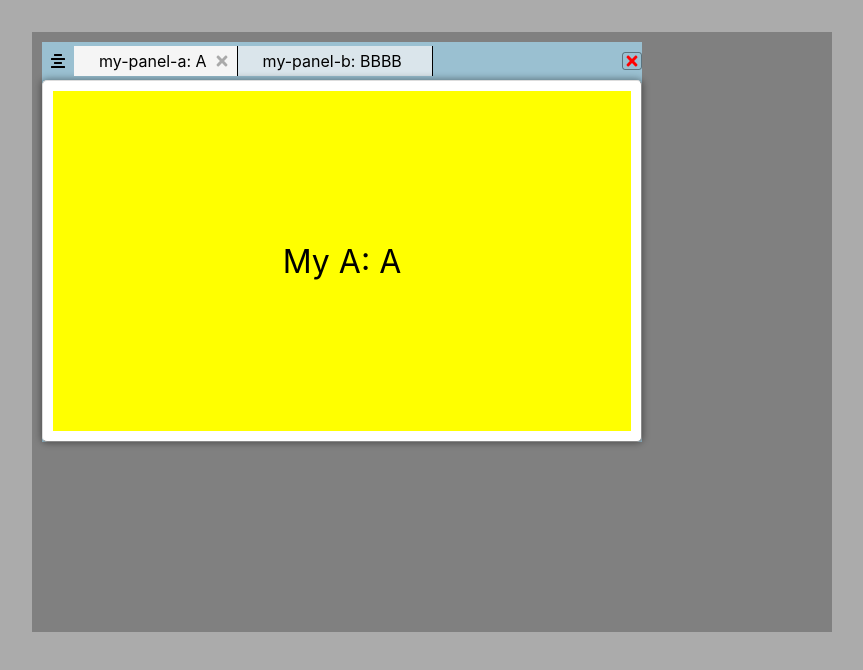
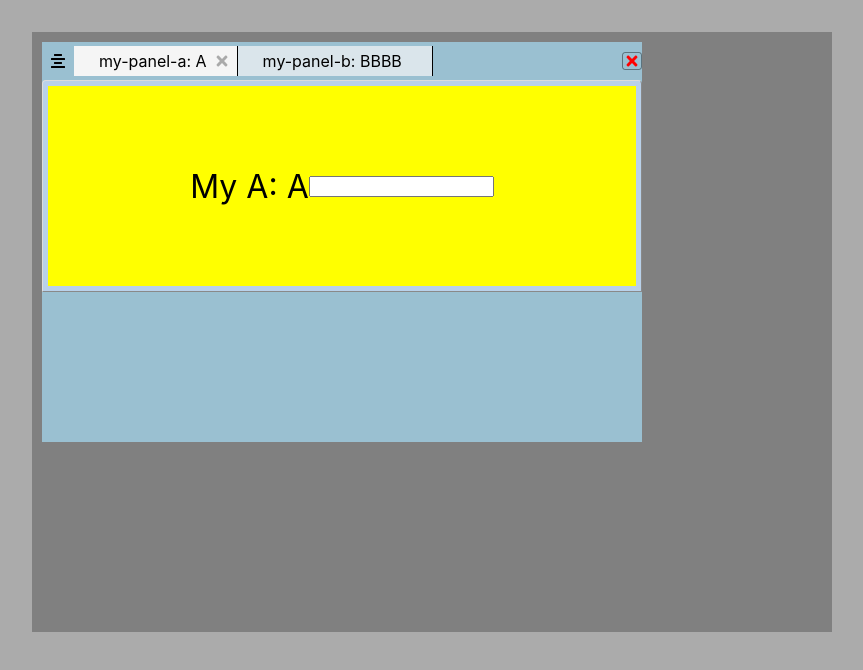
Before and after one commit to opowell/appfr, a Vue app: page / in a window 1280 px wide. Shown: the top 670 px of the page, without its empty margins (208-1071 px from the left). Built offline with nearby package versions, Linux system fonts and the light colour scheme.

Commit message:
remove duplication

```diff
--- a/src/components/AppfrPanel.vue
+++ b/src/components/AppfrPanel.vue
@@ -3,52 +3,20 @@
       v-if="panel.children"
       :style="styleObj"
       class='appfr-panel'
-      @mousedown.left.stop.prevent='clickWindow($event)'
+      @mousedown.left.stop='clickWindow($event)'
     >
       <!-- FLEX CHILDREN -->
       <div
-        v-if="panel.display === 'flex'"
         style='display: flex; flex: 1 1 auto; flex-direction: column;'
-      >
-        <appfr-panel-header
-          style="flex: 0 0 auto"
-          :rootPanel="rootPanel"
-          :title="title(panel)"
-          :menu="menu"
-          @close="close"
-        />
-        <div :style='flexStyleObj'>
-          <template v-for="(childPanel, index) in panel.children">
-            <appfr-panel
-              :panel="childPanel"
-              :key="childPanel.id"
-              :isLastPanel='index === panel.children.length - 1'
-              :parentPanel='panel'
-              :indexOnParent='index'
-              class='area flex-child'
-            />
-            <div
-              class="adjuster"
-              v-if="index < panel.children.length - 1"
-              :key="'adjuster' + index"
-              :style='adjusterStyle'
-              @mousedown.left.stop.prevent='startAdjust(childPanel, $event)'
-            />
-          </template>
-        </div>
-      </div>
-      <!-- TABS CHILDREN -->
-      <div
-        v-else-if="panel.display === 'tabs'"
-        style='display: flex; flex-direction: column; flex: 1 1 auto'
       >
         <appfr-panel-header
           style="flex: 0 0 auto"
           :rootPanel="rootPanel"
           :menu="menu"
           @close="close"
+          id='tabs-header'
         >
-          <template v-slot:title>
+          <template v-slot:title v-if="panel.display === 'tabs'">
             <span
               v-for='(childPanel, index) in panel.children'
               :key='childPanel.id'
@@ -75,44 +43,32 @@
             <span style='flex: 1 1 auto' />
           </template>
         </appfr-panel-header>
-        <appfr-panel
-            v-for='(child, index) in panel.children'
-            style='flex: 1 1 auto; width: unset'
-            :style='[panel.activeChildIndex === index ? {} : {"z-index": -1, "display": "none"}]'
-            :panel='child'
-            :parentPanel='panel'
-            :key='child.id'
-            class='tab-content'
-        />
-      </div>
-      <!-- WINDOWS CHILDREN -->
-      <div
-        v-else-if="panel.display === 'windows'"
-        style='display: flex; flex-direction: column; flex: 1 1 auto;'
-      >
-        <appfr-panel-header
-          style="flex: 0 0 auto"
-          :rootPanel="rootPanel"
-          :title="title(panel)"
-          :menu="menu"
-          @close="close"
-        />
-        <div style='flex: 1 1 auto; position: relative;'>
-          <div
-            v-for="(childPanel, index) in panel.children"
-            :key="childPanel.id"
-          >
+
+        <div :style='childContainerStyle'>
+          <template v-for="(childPanel, index) in panel.children">
             <appfr-panel
               :panel="childPanel"
+              :key="childPanel.id"
+              :isLastPanel='index === panel.children.length - 1'
               :parentPanel='panel'
-              :panelIndex='index'
+              :indexOnParent='index'
+              style='flex: 1 1 auto; width: unset'
+              :style='[(panel.activeChildIndex === index || panel.display !== "tabs") ? {} : {"z-index": -1, "display": "none"}]'
+              class='area flex-child'
             />
-          </div>
+            <div
+              class="adjuster"
+              v-if="showAdjusters && index < panel.children.length - 1"
+              :key="'adjuster' + index"
+              :style='adjusterStyle'
+              @mousedown.left.stop.prevent='startAdjust(childPanel, $event)'
+            />
+          </template>
         </div>
       </div>
     </div>
     <div v-else
-      @mousedown.left.stop.prevent='clickWindow($event)'
+      @mousedown.left.stop='clickWindow($event)'
       class="window"
       :style="styleObj"
     >
@@ -291,6 +247,26 @@ export default {
     }
   },
   computed: {
+    showAdjusters() {
+      return this.panel.display === 'flex';
+    },
+    childContainerStyle() {
+      if (this.panel.display === 'flex') {
+        return this.flexStyleObj
+      }
+      if (this.panel.display === 'tabs') {
+        return {
+          display: 'flex',
+          flex: '1 1 auto',
+        };
+      }
+      if (this.panel.display === 'windows') {
+        return {
+          flex: '1 1 auto',
+          position: 'relative',
+        }
+      }
+    },
     resizable() {
       if (this.panel.resizable != null) return this.panel.resizable
       if (this.parentPanel != null) return this.parentPanel.display === 'windows'
--- a/src/components/MyPanelA.vue
+++ b/src/components/MyPanelA.vue
@@ -1,6 +1,7 @@
 <template>
   <div class='content'>
     My A: {{ panel.content }}
+    <input />
   </div>
 </template>
 <script>
```
